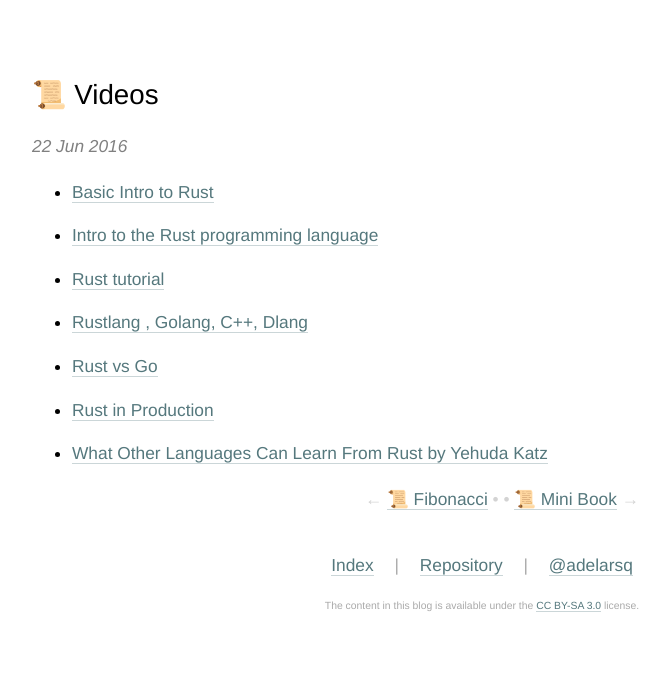
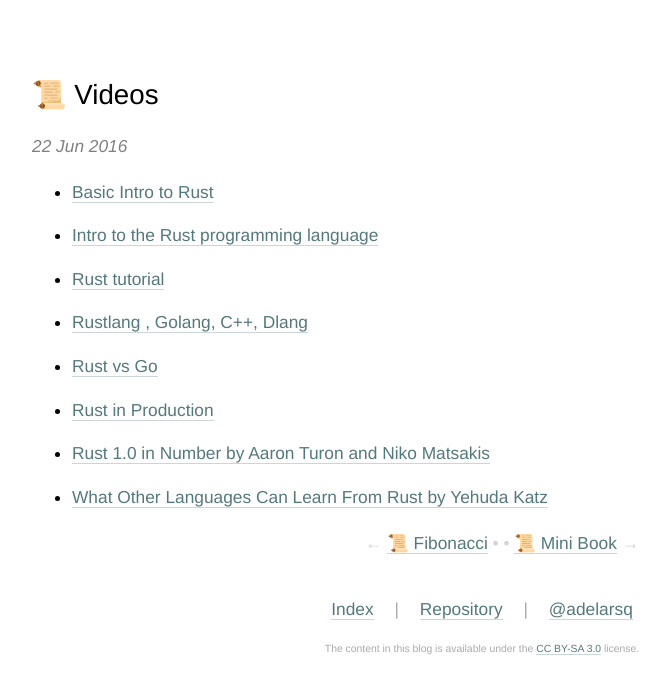
Before and after one commit to adelarsq/daily-rust.github.io, a Jekyll site: the page built from _posts/2016-06-22-videos.md, in a window 1280 px wide. Shown: the top 694 px of the page, without its empty margins (158-828 px from the left). Built offline with Jekyll 4.4.1, drawn with Linux system fonts in a browser that asks for light colours.

Commit message:
Update 2016-06-22-videos.md

```diff
--- a/_posts/2016-06-22-videos.md
+++ b/_posts/2016-06-22-videos.md
@@ -11,4 +11,5 @@ tags: [rustposts, rust, article]
 - [Rustlang , Golang, C++, Dlang](https://www.youtube.com/watch?v=ynQoaajojIs&ab_channel=GolangVids)
 - [Rust vs Go](https://www.youtube.com/watch?v=WVZ7yMvxImo&ab_channel=SebastianThiel)
 - [Rust in Production](https://www.infoq.com/presentations/rust-production)
+- [Rust 1.0 in Number by Aaron Turon and Niko Matsakis](https://www.youtube.com/watch?v=jDQaIl_1Nfk&ab_channel=Confreaks)
 - [What Other Languages Can Learn From Rust by Yehuda Katz](https://www.youtube.com/watch?v=uCaYkUmdtPw&ab_channel=CodeGenius)
```
